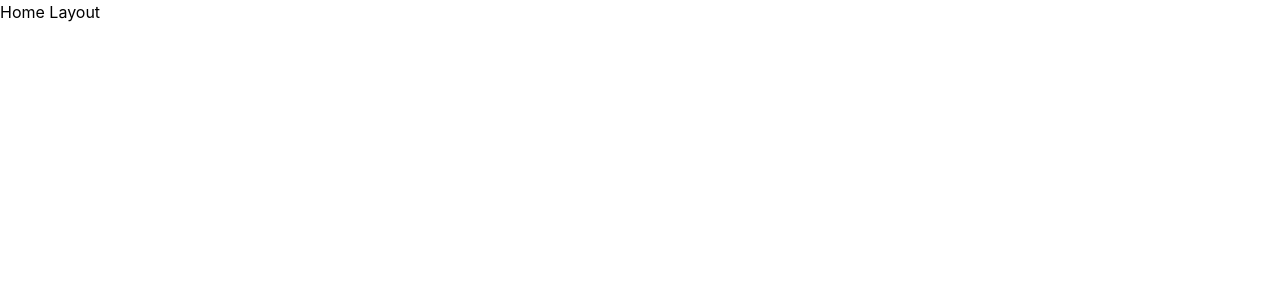
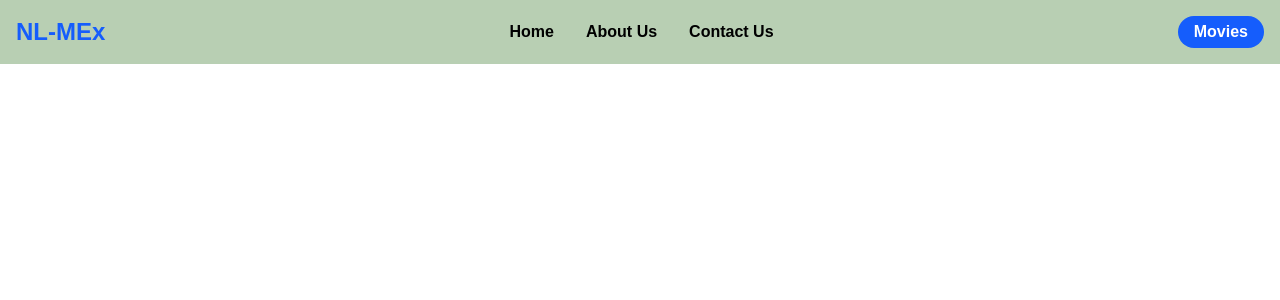
Before and after one commit to mohammad-moklesur-rahman/FPA-NL-Movie-Explorer, a React (Vite) app: page / in a window 1280 px wide. Shown: the top 300 px of the page. Built offline with nearby package versions, Linux system fonts and the light colour scheme.

Commit message:
add navbar

```diff
--- /dev/null
+++ b/src/component/HomePage/About.jsx
@@ -0,0 +1,11 @@
+
+
+const About = () => {
+    return (
+        <div>
+            <h2>About Page</h2>
+        </div>
+    );
+};
+
+export default About;
--- /dev/null
+++ b/src/component/HomePage/Contact.jsx
@@ -0,0 +1,10 @@
+
+const Contact = () => {
+    return (
+        <div>
+            <h2>Contact Page</h2>
+        </div>
+    );
+};
+
+export default Contact;
--- /dev/null
+++ b/src/component/Navbar.jsx
@@ -0,0 +1,21 @@
+import { Link, NavLink } from "react-router";
+
+const Navbar = () => {
+    return (
+        <>
+        <div className="bg-[#B8CFB3] p-4">
+            <div className="container m-auto flex justify-between items-center">
+                <Link to="/" className="text-2xl font-bold text-blue-600">NL-MEx</Link>
+                <ul className="flex gap-8 font-semibold">
+                    <NavLink to="/">Home</NavLink>
+                    <NavLink to="/about">About Us</NavLink>
+                    <NavLink to="/contact">Contact Us</NavLink>
+                </ul>
+                <button className="bg-blue-600 px-4 py-1 rounded-2xl text-white font-semibold hover:bg-gray-100 hover:text-gray-950 cursor-pointer transition-all">Movies</button>
+            </div>
+        </div>
+        </>
+    );
+};
+
+export default Navbar;
--- a/src/index.css
+++ b/src/index.css
@@ -1 +1,8 @@
 @import "tailwindcss";
+
+
+@import url('https://fonts.googleapis.com/css2?family=Poppins:ital,wght@0,100;0,200;0,300;0,400;0,500;0,600;0,700;0,800;0,900;1,100;1,200;1,300;1,400;1,500;1,600;1,700;1,800;1,900&display=swap');
+
+*{
+    font-family: "Poppins", sans-serif;
+}
--- a/src/layout/HomeLayout.jsx
+++ b/src/layout/HomeLayout.jsx
@@ -1,8 +1,9 @@
+import Navbar from "../component/Navbar";
 
 const HomeLayout = () => {
     return (
         <div>
-            <h1>Home Layout</h1>
+            <Navbar />
         </div>
     );
 };
--- a/src/router/Router.jsx
+++ b/src/router/Router.jsx
@@ -1,10 +1,20 @@
 import { createBrowserRouter } from "react-router";
 import HomeLayout from "../layout/HomeLayout";
+import About from "../component/HomePage/About";
+import Contact from "../component/HomePage/Contact";
 
 const router = createBrowserRouter([
     {
         path: "/",
         Component: HomeLayout
+    },
+    {
+        path: "about",
+        Component: About
+    },
+    {
+        path: "contact",
+        Component: Contact
     }
 ])
 
```
